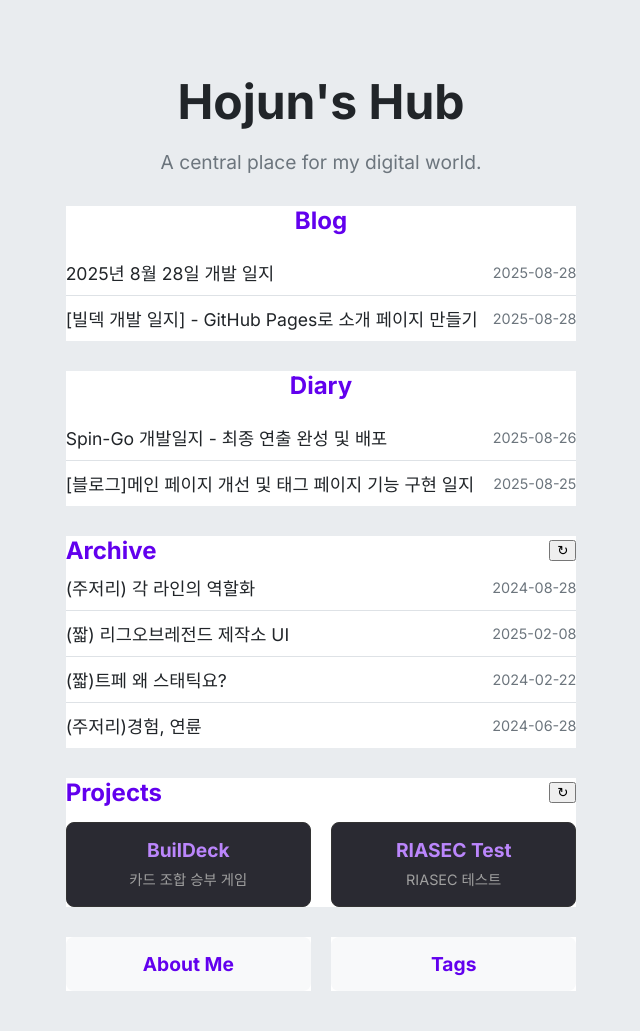
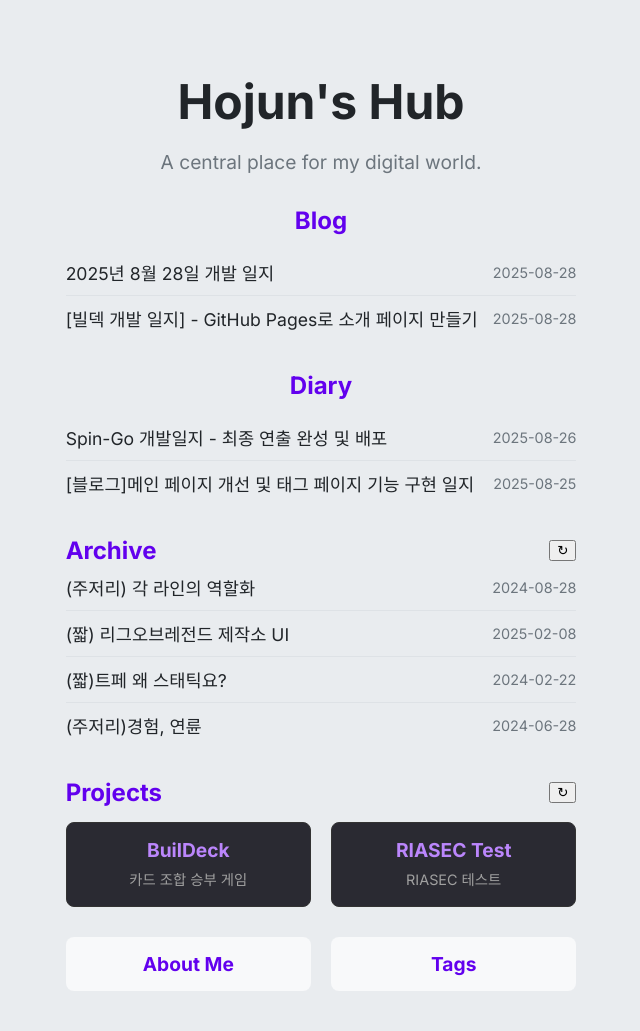
Before and after one commit to hojun313/hojun313.github.io, a Jekyll site: the page built from index.html, in a window 1280 px wide. Shown: the whole page, without its empty margins (319-959 px from the left). Built offline with Jekyll 4.4.1, drawn with Linux system fonts in a browser that asks for light colours.

Commit message:
Revert "Update style.css"
This reverts commit 451fce1ff31a22cd79c72dcc6b3dee4505ea73b1.

```diff
--- a/assets/css/style.css
+++ b/assets/css/style.css
@@ -365,7 +365,3 @@ pre code {
   /* 테이블 라이트 모드 */
   tbody tr:hover { background-color: var(--bg-body); }
 }
-
-.hub-section {
-    background-color: var(--bg-container);
-}
```
